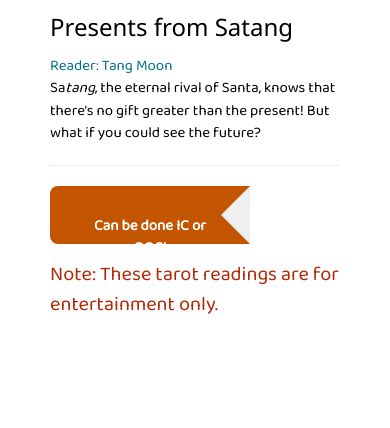
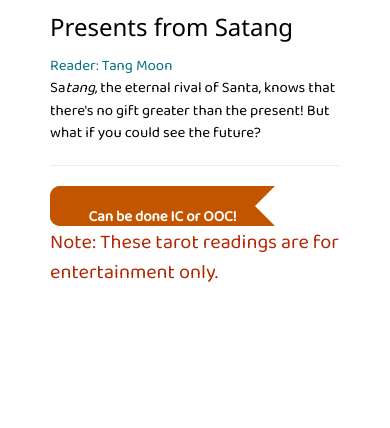
Before and after one commit to lexausart/Sari-Sari, a PHP site: page /fortune.html in a window 390 px wide. Shown: the part 521-949 px from the top of the page. Run offline with PHP 8.4, Linux system fonts and the light colour scheme.

Commit message:
edited badge css again

```diff
--- a/style.css
+++ b/style.css
@@ -870,17 +870,17 @@ i {
 }
 
 .badge {
-    border-top-left-radius: 8px;
-    border-bottom-left-radius: 8px;
     color: white;
     font-weight: 600;
     border: none;
-    width: 200px;
+    width: 225px;
     height: 0px;
-    border-right: 29px solid transparent;
-    border-top: 29px solid #C45500;
-    border-left: 29px solid #C45500;
-    border-bottom: 29px solid #C45500;
+    border-top-left-radius: 10px;
+    border-bottom-left-radius: 10px;
+    border-right: 20px solid;
+    border-top: 20px solid #C45500;
+    border-left: 20px solid #C45500;
+    border-bottom: 20px solid #C45500;
     border-top-right-radius: 0px;
     border-bottom-right-radius: 0px;
 }
@@ -1754,17 +1754,17 @@ i {
 
     /*test*/
     .badge {
-        border-top-left-radius: 8px;
-        border-bottom-left-radius: 8px;
         color: white;
         font-weight: 600;
         border: none;
-        width: 200px;
+        width: 225px;
         height: 0px;
-        border-right: 29px solid transparent;
-        border-top: 29px solid #C45500;
-        border-left: 29px solid #C45500;
-        border-bottom: 29px solid #C45500;
+        border-top-left-radius: 10px;
+        border-bottom-left-radius: 10px;
+        border-right: 20px solid;
+        border-top: 20px solid #C45500;
+        border-left: 20px solid #C45500;
+        border-bottom: 20px solid #C45500;
         border-top-right-radius: 0px;
         border-bottom-right-radius: 0px;
     }
```
